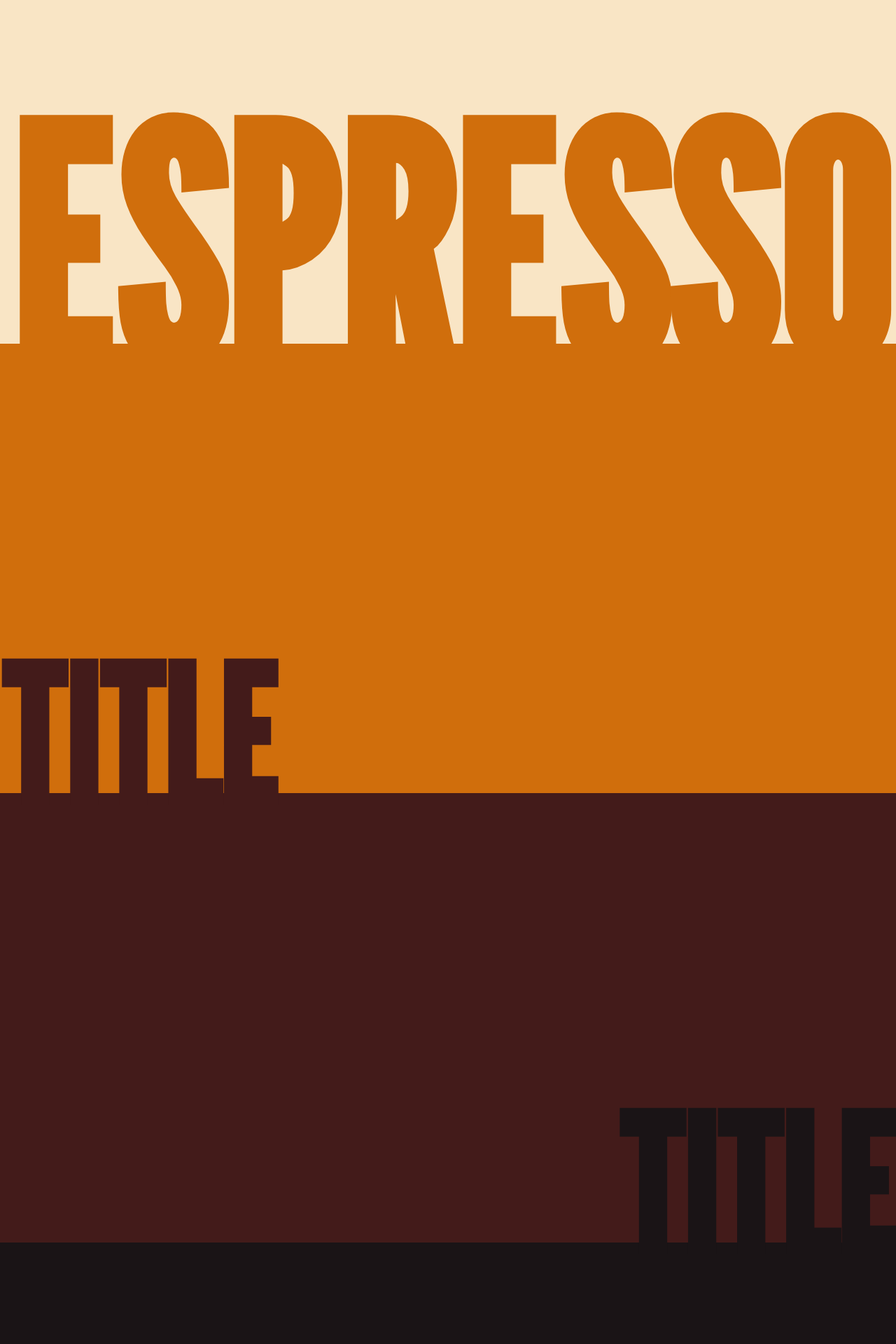
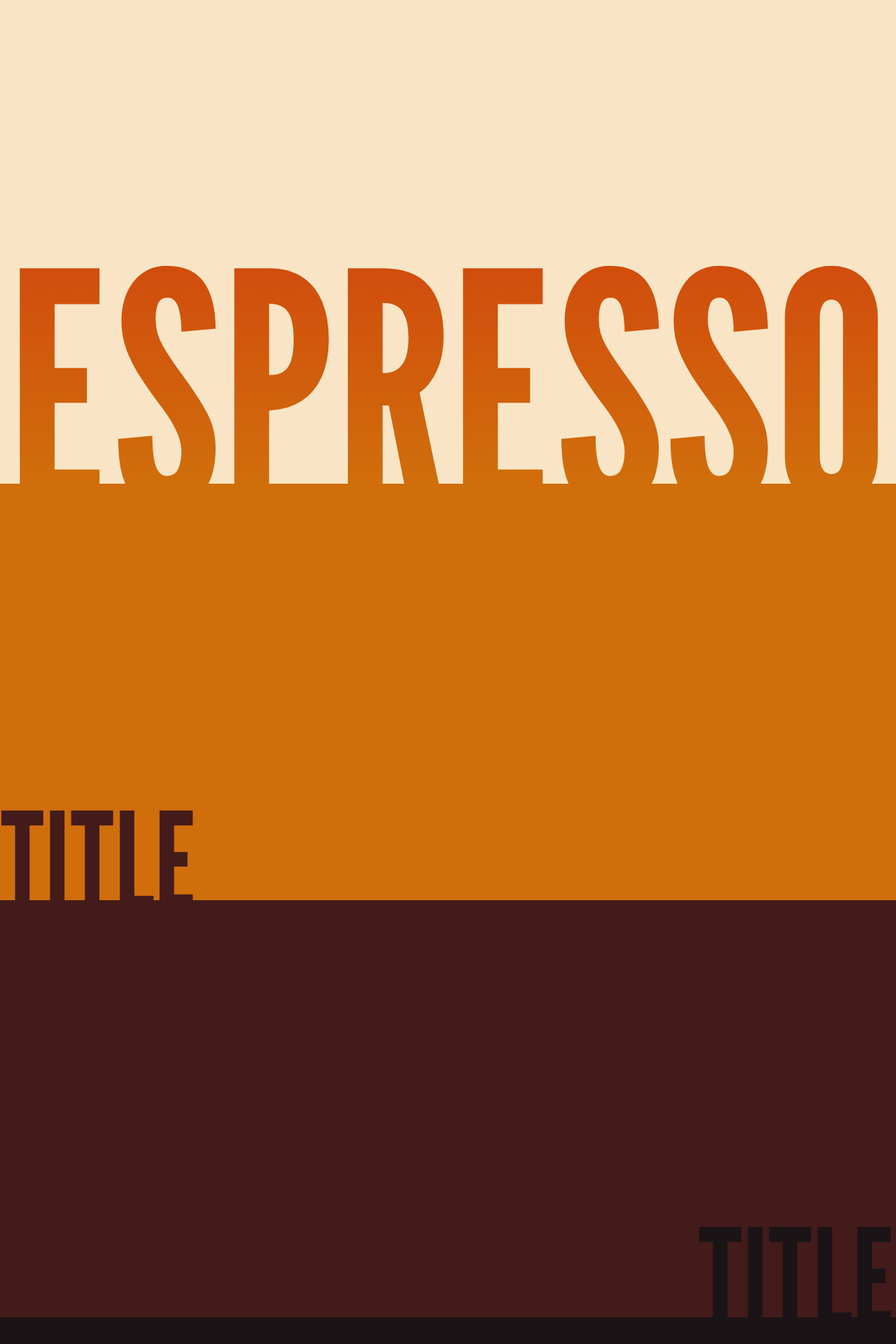
Before and after one commit to Chrisdocs/espresso, a Next.js app: page / in a window 1280 px wide. Shown: the part 94-2014 px from the top of the page at 70% size. Built offline with nearby package versions, Linux system fonts and the light colour scheme.

Commit message:
added header gradient

```diff
--- a/components/BodySectionA.jsx
+++ b/components/BodySectionA.jsx
@@ -4,7 +4,7 @@ import styles from '../styles/Home.module.scss';
 export default function BodySectionA (style1, style2, title) {
 	return (
 		<div className={styles.bodyA}>
-			<h3>TITLE</h3>
+			<p>TITLE</p>
 			<div className={styles.bodyBlockA}></div>
 		</div>
 	)
--- a/components/BodySectionB.jsx
+++ b/components/BodySectionB.jsx
@@ -4,7 +4,7 @@ import styles from '../styles/Home.module.scss';
 export default function BodySectionB () {
 	return (
 		<div className={styles.bodyTwo}>
-			<h3>TITLE</h3>
+			<p>TITLE</p>
 			<div className={styles.bodyBlockTwo}></div>
 		</div>
 	)
--- a/components/Header.jsx
+++ b/components/Header.jsx
@@ -6,9 +6,9 @@ import BodySectionB from './BodySectionB';
 export default function Header () {
 	return (
 		<div className={styles.header}>
-		<h1 className={styles.headerTitle}>
+		<p className={styles.headerTitle}>
 			ESPRESSO
-			</h1>
+			</p>
 		<div className={styles.headerBody}>
 		</div>
 		<BodySectionA />
--- a/styles/Home.module.scss
+++ b/styles/Home.module.scss
@@ -6,18 +6,22 @@
 .header{
 	display: grid;
   text-align: center;
-  font-size: 18vw;
 	height: 100%;
 
 	.headerTitle{
+		font-size: 36vw;
 		grid-column: 1;
 		grid-row: 1;
 		color: $txt-primary;
+		background-image: linear-gradient($txt-gradient, $txt-primary);
+		background-clip: text;
+		color: transparent;
 		font-family: 'League Gothic', sans-serif;;
 		margin-bottom: 0;
-		line-height: .6;
 		margin-left: 0;
 		margin-right: 0;
+		padding-top: 6vh;
+		line-height: .6;
 	}
 
 	.headerBody {
@@ -37,11 +41,12 @@
 	height: 100%;
 
 
-	h3 {
+	p {
 		text-align: start;
+		font-size: 15vw;
 		color: $color-tertiary;
 		grid-column: 1;
-		font-family: 'League Gothic', sans-serif;;
+		font-family: 'League Gothic', sans-serif;
 		margin-bottom: 0;
 		margin-top: 0;
 		line-height: .6;
@@ -60,8 +65,9 @@
 	grid-row: 4;
 	height: 100%;
 
-	h3 {
+	p {
 		text-align: end;
+		font-size: 15vw;
 		color: $text-quaternary;
 		grid-column: 1;
 		font-family: 'League Gothic', sans-serif;
--- a/styles/_mixins.scss
+++ b/styles/_mixins.scss
@@ -6,6 +6,7 @@ $color-tertiary: #431b1a;
 $color-quaternary: #1A1416;
 $color-quinary: #0E0A0C;
 
+$txt-gradient: #D14B0D;
 $txt-primary: $color-secondary;
 $text-secondary: $color-primary;
 $text-quaternary: $color-quaternary;
```
